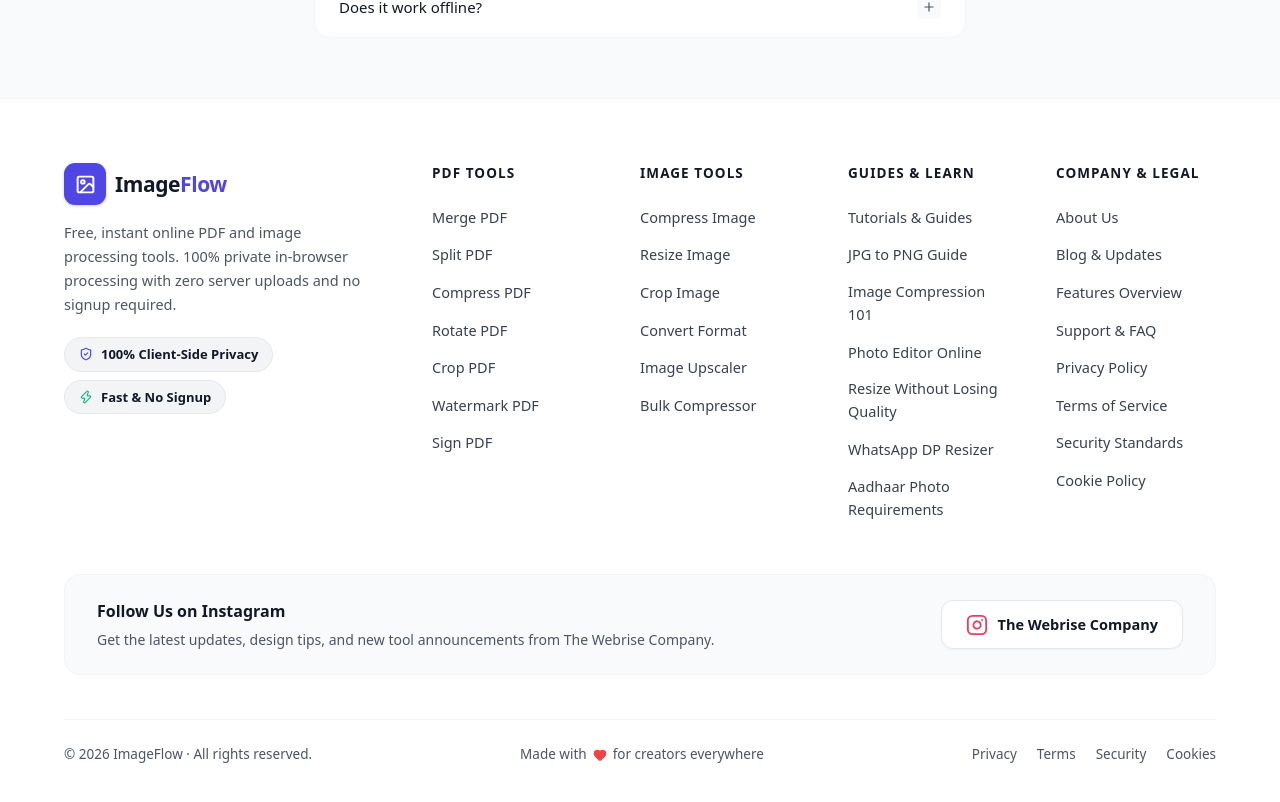
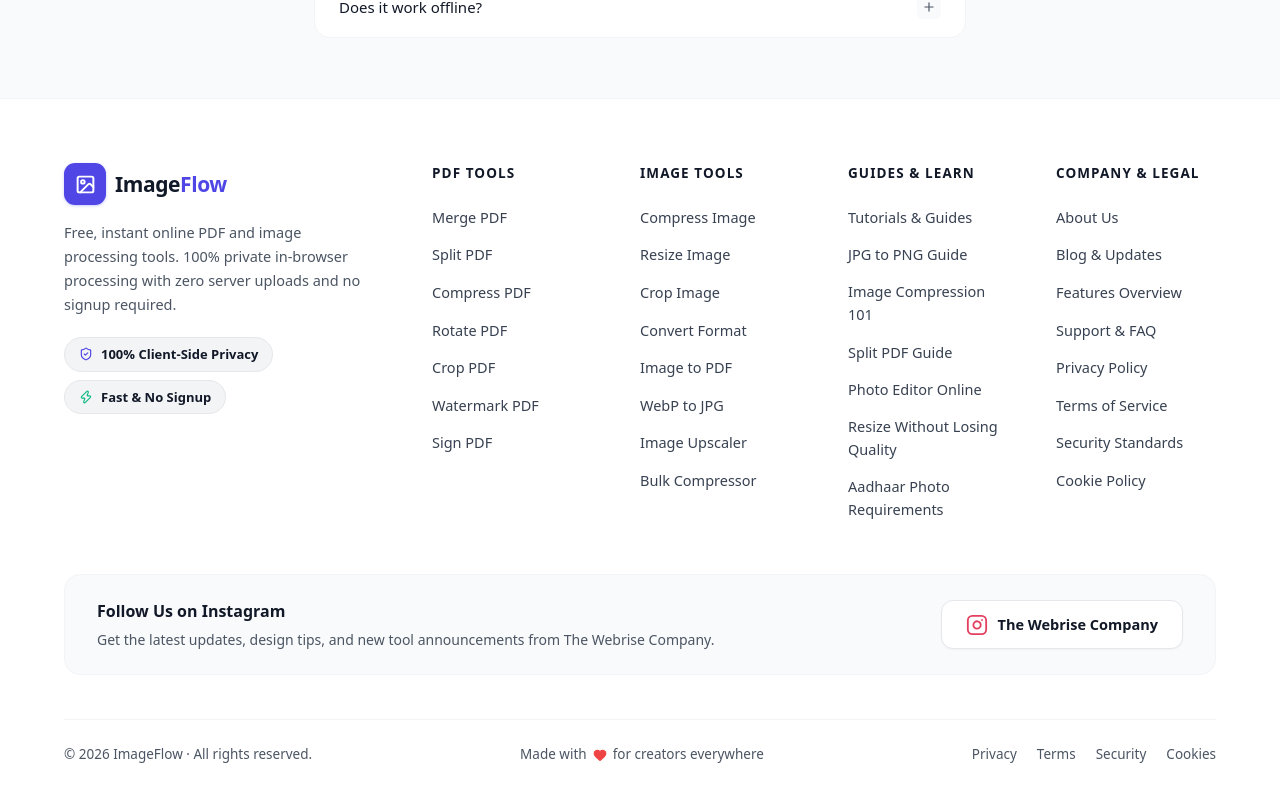
Before and after one commit to saurabh20402-ai/imageflowpdf, a Next.js app: page / in a window 1280 px wide. Shown: the part 6059-6861 px from the top of the page. Built offline with nearby package versions, Linux system fonts and the light colour scheme.

Commit message:
indexing issue

```diff
--- a/next.config.mjs
+++ b/next.config.mjs
@@ -37,6 +37,19 @@
       },
     ];
   },
+  async headers() {
+    return [
+      // Prevent Google from trying to index binary/asset files as pages
+      {
+        source: '/favicon.ico',
+        headers: [{ key: 'X-Robots-Tag', value: 'noindex' }],
+      },
+      {
+        source: '/(.*\\.png|.*\\.jpg|.*\\.jpeg|.*\\.gif|.*\\.webp|.*\\.svg|.*\\.ico)',
+        headers: [{ key: 'X-Robots-Tag', value: 'noindex' }],
+      },
+    ];
+  },
 };
 
 export default nextConfig;
--- a/src/app/llms.txt/route.js
+++ b/src/app/llms.txt/route.js
@@ -29,6 +29,8 @@
 - [Rotate Image Online Free](https://imageflow.in/tools/rotate-image/): Rotate your images 90 degrees clockwise or counterclockwise online.
 - [Merge Images Online Free](https://imageflow.in/tools/merge-images/): Combine multiple images into a single image file online.
 - [Crop Image Online Free](https://imageflow.in/tools/crop-image/): Crop unwanted parts of your images online for free.
+- [Image to PDF Converter](https://imageflow.in/tools/image-to-pdf/): Convert JPG, PNG, and other images into a PDF document online for free.
+- [WebP to JPG Converter Online Free](https://imageflow.in/tools/webp-to-jpg/): Convert WebP images to JPG format online for free.
 
 ## Format Converters
 
--- a/src/components/Footer.jsx
+++ b/src/components/Footer.jsx
@@ -23,6 +23,8 @@
     { label: 'Resize Image', href: '/tools/resize-image/' },
     { label: 'Crop Image', href: '/tools/crop-image/' },
     { label: 'Convert Format', href: '/tools/convert-format/' },
+    { label: 'Image to PDF', href: '/tools/image-to-pdf/' },
+    { label: 'WebP to JPG', href: '/tools/webp-to-jpg/' },
     { label: 'Image Upscaler', href: '/tools/image-upscaler/' },
     { label: 'Bulk Compressor', href: '/tools/bulk-compress/' },
   ],
@@ -30,9 +32,9 @@
     { label: 'Tutorials & Guides', href: '/tutorials/' },
     { label: 'JPG to PNG Guide', href: '/blog/jpg-to-png-converter-online-free/' },
     { label: 'Image Compression 101', href: '/blog/compress-pdf-online-free/' },
+    { label: 'Split PDF Guide', href: '/blog/split-pdf-online-free/' },
     { label: 'Photo Editor Online', href: '/blog/photo-editor-online-free-hd-image-editing-without-download/' },
     { label: 'Resize Without Losing Quality', href: '/blog/resize-image-online-free-without-losing-quality/' },
-    { label: 'WhatsApp DP Resizer', href: '/blog/whatsapp-dp-size-resizer-guide/' },
     { label: 'Aadhaar Photo Requirements', href: '/blog/aadhaar-card-photo-size-requirements/' },
   ],
   'Company & Legal': [
```
Also changed, not shown: public/llms.txt.
